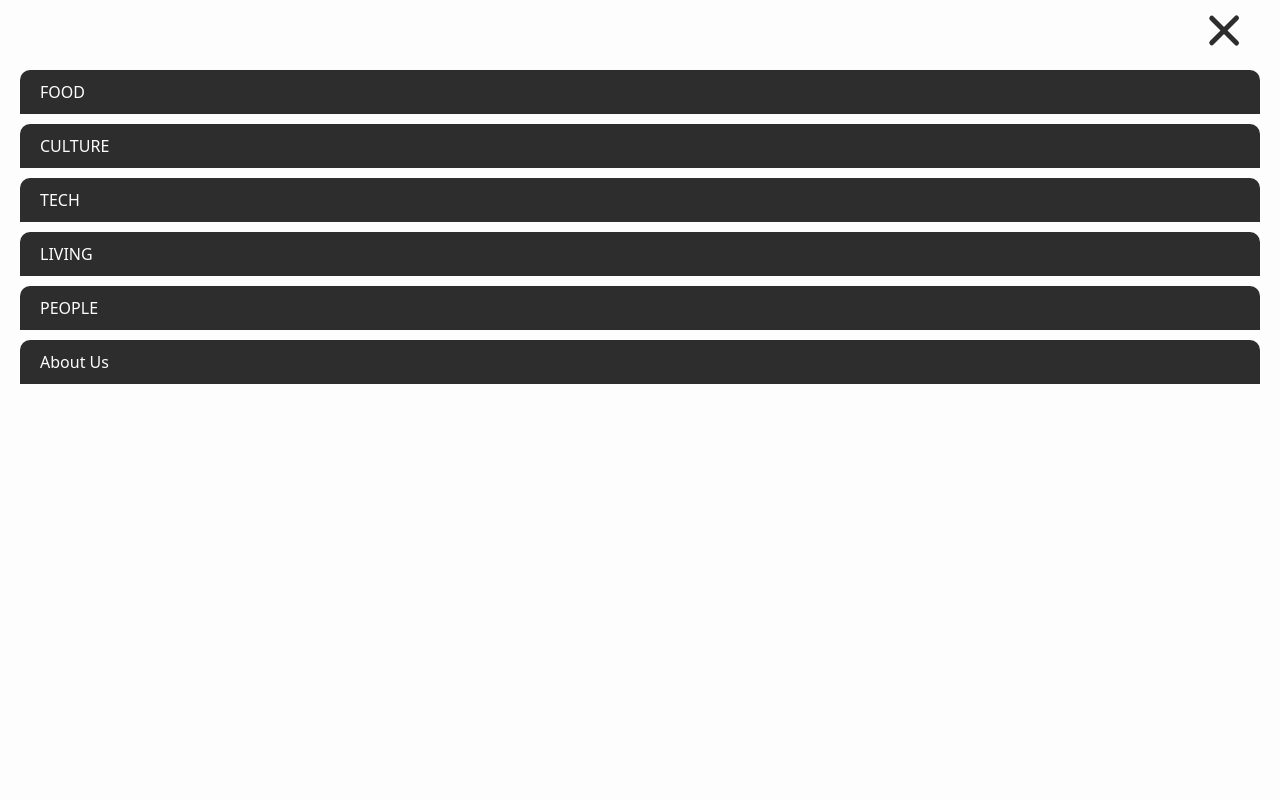
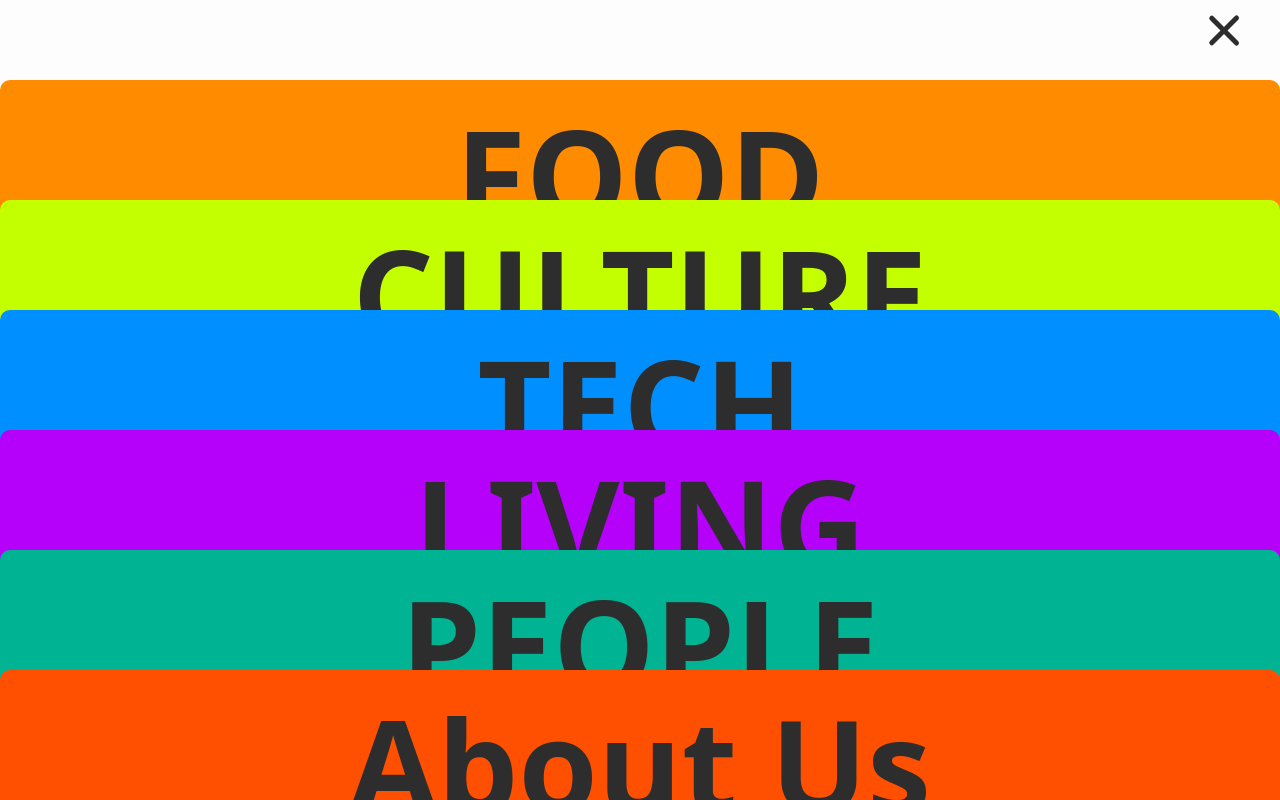
Before and after one commit to Taemin1234/taest-mag, a Next.js app in the folder frontend/: page / in a window 1280 px wide. Both pictures are taken after a click on the button "메뉴". Built offline with nearby package versions, Linux system fonts and the light colour scheme.

Commit message:
gnb 제작작

```diff
--- a/frontend/src/components/common/Gnb.module.css
+++ b/frontend/src/components/common/Gnb.module.css
@@ -3,27 +3,94 @@
     inset: 0;
     width: 100vw;
     height: 100vh;
-    padding: 0 2rem;
     background-color: var(--main-white);
     z-index: 9;
 }
 
-.gnb_wrap > ul.depth1 {
-    margin-top: 7rem;
+.gnb_wrap>ul.depth1 {
+    position: relative;
+    list-style: none;
+    margin: 7rem 0 0;
+    padding: 0;
+    height: 100%;
 }
 
-.gnb_wrap > ul > li {
+.gnb_wrap>ul>li {
+    position: absolute;
+    width: 100%;
+    height: 100%;
+    left: 0;
+    right: 0;
     border-top-left-radius: 10px;
     border-top-right-radius: 10px;
-    background-color: var(--main-black);
-    color: var(--main-white);
     margin-bottom: 10px;
     padding: 10px 20px;
 }
 
-.gnb_wrap > ul > li > ul.depth2 {
+.gnb_wrap>ul.depth1>li:nth-child(1) {
+    background: var(--food-theme);
+    top: calc(100vh - 790px);
+}
+
+.gnb_wrap>ul.depth1>li:nth-child(2) {
+    background: var(--culture-theme);
+    bottom: 524px;
+    top: calc(100vh - 670px);
+}
+
+.gnb_wrap>ul.depth1>li:nth-child(3) {
+    background: var(--tech-theme);
+    top: calc(100vh - 560px);
+}
+
+.gnb_wrap>ul.depth1>li:nth-child(4) {
+    background: var(--living-theme);
+    top: calc(100vh - 440px);
+}
+
+.gnb_wrap>ul.depth1>li:nth-child(5) {
+    background: var(--people-theme);
+    top: calc(100vh - 320px);
+}
+
+.gnb_wrap>ul.depth1>li:nth-child(6) {
+    background: var(--main-theme);
+    top: calc(100vh - 200px);
+}
+
+.gnb_wrap>ul.depth1>li>a,
+.gnb_wrap>ul.depth1>li>span {
+    position: absolute;
+    left: 50%;
+    top: 30px;
+    transform: translateX(-50%);
+    font-size: 12.8rem;
+    font-weight: bold;
+    line-height: 12.8rem;
+    color: var(--main-black);
+}
+
+.gnb_wrap>ul.depth1>li>a {
+    display: block;
+}
+
+.gnb_wrap>ul.depth1>li>ul.depth2 {
     display: none;
+    list-style: none;
+    margin: 0;
+    padding: 1rem 0;
+    box-sizing: border-box;
+    background: inherit;
 }
+
+.gnb_wrap>ul.depth1>li>ul.depth2>li {
+    display: inline-block;
+    margin: 0 1.5rem;
+    font-size: 1.2rem;
+    color: #000;
+}
+
+
 
 /* 1. 헤네시, 이름만 들어도 멋있어
 
--- a/frontend/src/components/common/Gnb.tsx
+++ b/frontend/src/components/common/Gnb.tsx
@@ -9,8 +9,8 @@ export default function GNB({ isOpen }: { isOpen: boolean }) {
   return (
     <nav className={styles.gnb_wrap}>
       <ul className={styles.depth1}>
-        <li>
-          <Link href="/category/food">FOOD</Link>
+        <li className={styles.open}>
+          <span>FOOD</span>
           <ul className={styles.depth2}>
             <li>
               <Link href="/category/food">전체</Link>
@@ -25,7 +25,7 @@ export default function GNB({ isOpen }: { isOpen: boolean }) {
 
         </li>
         <li>
-          <Link href="/category/culture">CULTURE</Link>
+          <span>CULTURE</span>
           <ul className={styles.depth2}>
             <li>
               <Link href="/category/culture">전체</Link>
@@ -40,7 +40,7 @@ export default function GNB({ isOpen }: { isOpen: boolean }) {
 
         </li>
         <li>
-          <Link href="/category/tech">TECH</Link>
+          <span>TECH</span>
           <ul className={styles.depth2}>
             <li>
               <Link href="/category/tech">전체</Link>
@@ -55,7 +55,7 @@ export default function GNB({ isOpen }: { isOpen: boolean }) {
 
         </li>
         <li>
-          <Link href="/category/living">LIVING</Link>
+          <span>LIVING</span>
           <ul className={styles.depth2}>
             <li>
               <Link href="/category/living">전체</Link>
@@ -70,7 +70,7 @@ export default function GNB({ isOpen }: { isOpen: boolean }) {
 
         </li>
         <li>
-          <Link href="/category/people">PEOPLE</Link>
+          <span>PEOPLE</span>
           <ul className={styles.depth2}>
             <li>
               <Link href="/category/people">전체</Link>
--- a/frontend/src/components/common/Header.module.css
+++ b/frontend/src/components/common/Header.module.css
@@ -13,6 +13,10 @@
     justify-content: space-between;
     align-items: center;
     color: var(--main-white);
+}
+
+.header_wrap h1 {
+    z-index: 10;
 }
 
 .hide {
```
